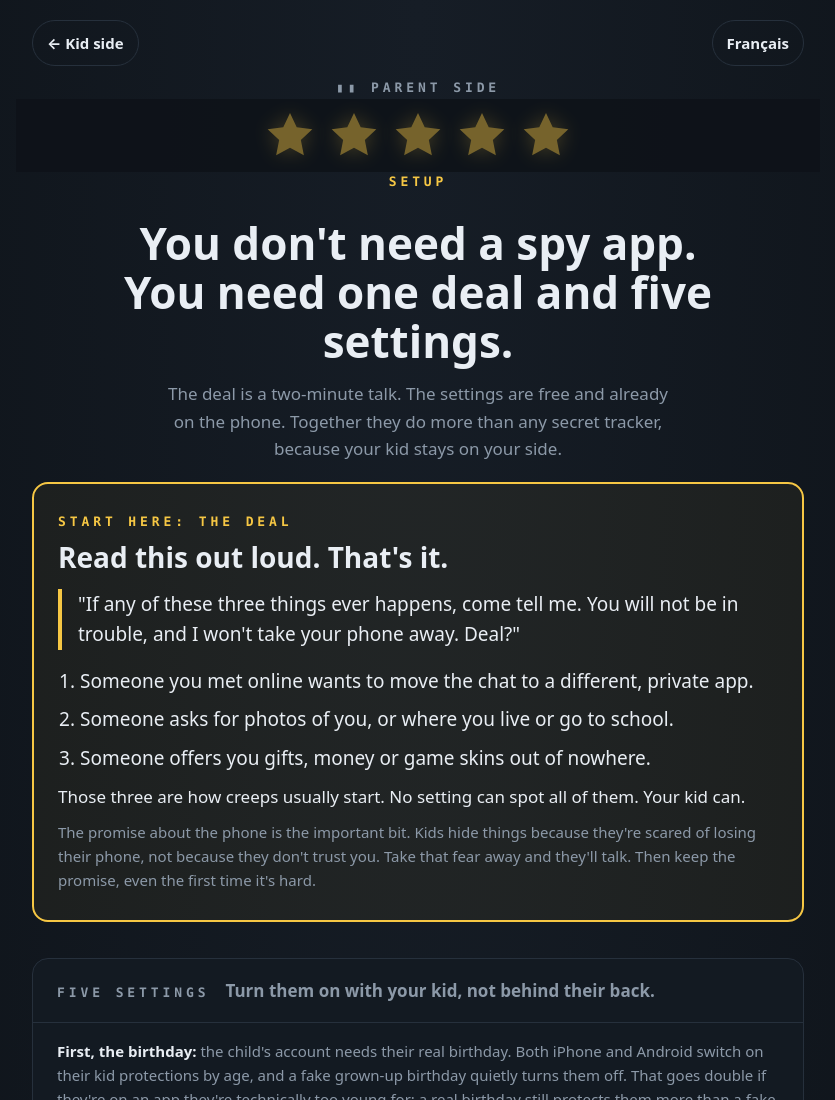
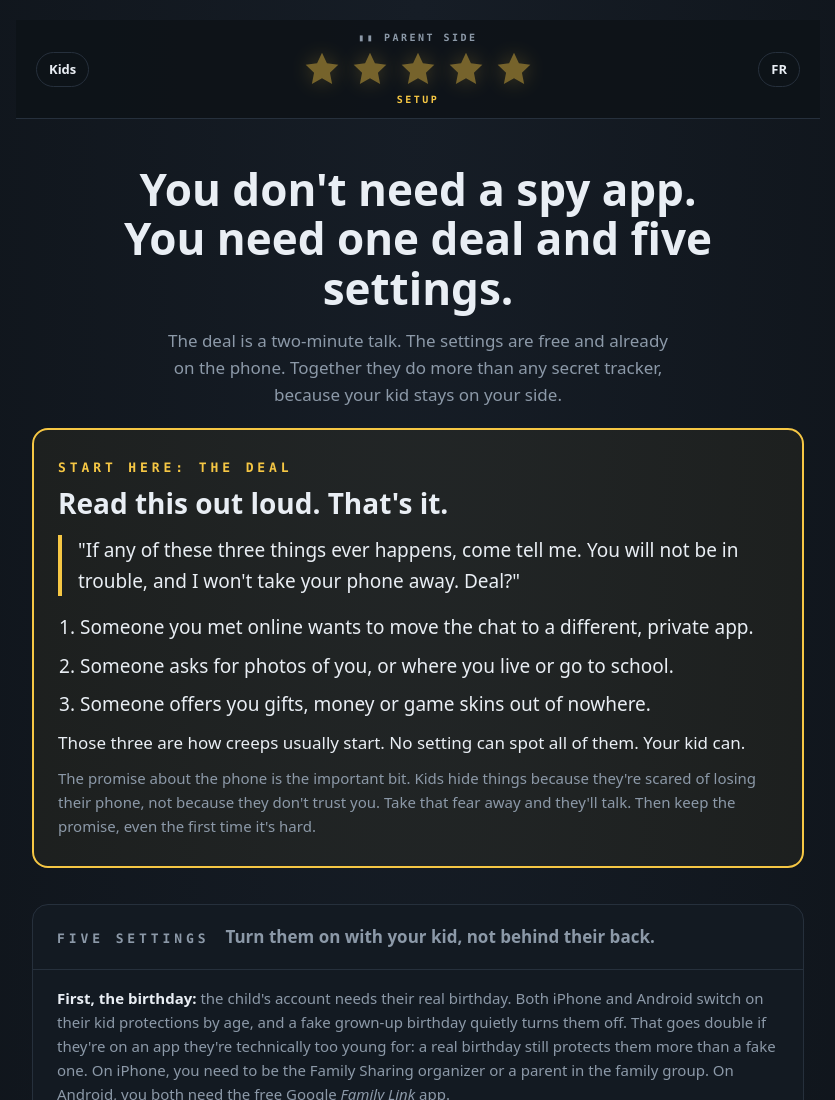
Before and after one commit to wantedlevelca/wantedlevelca.github.io, a plain HTML site: page parents.html in a window 1280 px wide. Shown: the top 1100 px of the page, without its empty margins (222-1057 px from the left). Drawn offline with Linux system fonts and the light colour scheme.

Commit message:
Add files via upload

```diff
--- a/parents.html
+++ b/parents.html
@@ -19,21 +19,19 @@
   <input class="cb" type="checkbox" id="m4">
   <input class="cb" type="checkbox" id="m5">
 
-  <nav class="topbar">
-    <span class="back"><span class="t-en"><a href="index.html">← Kid side</a></span><span class="t-fr" lang="fr"><a href="index.html#fr">← Côté jeunes</a></span></span>
-    <span class="lang"><span class="t-en"><a href="#fr" lang="fr">Français</a></span><span class="t-fr"><a href="#en" lang="en">English</a></span></span>
-  </nav>
-
-  <section class="hud hud-top">
-    <div class="mono paused">▮▮ <span class="t-en">Parent side</span><span class="t-fr" lang="fr">Côté parents</span></div>
-  </section>
-
-  <div class="starbar"><div class="stars" aria-hidden="true">
+  <div class="starbar">
+    <span class="bar-l"><span class="t-en"><a href="index.html">Kids</a></span><span class="t-fr" lang="fr"><a href="index.html#fr">Jeunes</a></span></span>
+    <div class="bar-c">
+      <div class="mono paused">▮▮ <span class="t-en">Parent side</span><span class="t-fr" lang="fr">Côté parents</span></div>
+      <div class="stars" aria-hidden="true">
       <svg class="s1" viewBox="0 0 24 24"><use href="#star"/></svg><svg class="s2" viewBox="0 0 24 24"><use href="#star"/></svg><svg class="s3" viewBox="0 0 24 24"><use href="#star"/></svg><svg class="s4" viewBox="0 0 24 24"><use href="#star"/></svg><svg class="s5" viewBox="0 0 24 24"><use href="#star"/></svg>
-    </div></div>
+    </div>
+      <div class="mono wl"><span class="t-en">Setup</span><span class="t-fr" lang="fr">Configuration</span></div>
+    </div>
+    <span class="bar-r"><span class="t-en"><a href="#fr" lang="fr" title="Français">FR</a></span><span class="t-fr"><a href="#en" lang="en" title="English">EN</a></span></span>
+  </div>
 
   <section class="hud">
-    <div class="mono wl"><span class="t-en">Setup</span><span class="t-fr" lang="fr">Configuration</span></div>
     <div class="b-en">
       <h1>You don't need a spy app. You need one deal and five settings.</h1>
       <p class="lede">The deal is a two-minute talk. The settings are free and already on the phone. Together they do more than any secret tracker, because your kid stays on your side.</p>
--- a/style.css
+++ b/style.css
@@ -30,12 +30,18 @@ a{color:var(--gold)}
 @keyframes flash{50%{opacity:.45}}
 #m1:checked~.starbar .s1,#m2:checked~.starbar .s2,#m3:checked~.starbar .s3,#m4:checked~.starbar .s4,#m5:checked~.starbar .s5{fill:var(--dim);filter:none;animation:none;transform:scale(.9)}
 .wl{color:var(--gold);font-weight:700}
-/* Sticky stars: the star bar stays pinned to the top while you scroll the missions.
+/* Sticky bar: one slim HUD row pinned to the top while you scroll.
+   Left: link to the other side. Middle: GAME PAUSED / stars / WANTED LEVEL. Right: FR / EN.
    position:sticky is plain CSS; on very old browsers the bar just scrolls away like normal. */
-.hud-top{padding-top:12px}
-.starbar{position:-webkit-sticky;position:sticky;top:0;z-index:5;margin:0 -16px;padding:10px 16px;background:#0e1319;background:rgba(14,19,25,.94);border-bottom:1px solid transparent}
-.starbar .stars{margin:0}
-.hud-top+.starbar+.hud{padding-top:0}
+.starbar{position:-webkit-sticky;position:sticky;top:0;z-index:5;display:flex;justify-content:space-between;align-items:center;display:grid;grid-template-columns:1fr auto 1fr;margin:0 -16px;padding:8px 12px;background:#0e1319;background:rgba(14,19,25,.95);border-bottom:1px solid var(--line)}
+.bar-l{justify-self:start}.bar-r{justify-self:end}
+.bar-l a,.bar-r a{display:inline-block;padding:10px 12px;border:1px solid var(--line);border-radius:999px;text-decoration:none;font-weight:700;font-size:13px;color:var(--ink);line-height:1}
+.bar-l a:hover,.bar-r a:hover{border-color:var(--gold)}
+.bar-c{text-align:center}
+.starbar .paused,.starbar .wl{font-size:10px;letter-spacing:.25em}
+.starbar .stars{margin:4px 0}
+.starbar .stars svg{width:28px;height:28px;margin:0 3px}
+.hud{padding-top:20px}
 h1{font-size:36px;line-height:1.12;margin:26px auto 14px;max-width:24ch}
 .lede{color:var(--mute);max-width:52ch;margin:0 auto 20px}
 .side-link{margin:0 0 36px;font-size:15px}
@@ -114,6 +120,6 @@ details .mute{margin-bottom:18px}
 footer{text-align:center;color:var(--mute);font-size:14px;margin-top:40px}
 footer p{margin:6px 0}
 
-@media(min-width:601px){h1{font-size:44px}.stars svg{width:52px;height:52px}.final .slap{font-size:36px}}
+@media(min-width:601px){h1{font-size:44px}.starbar .stars svg{width:38px;height:38px;margin:0 5px}.starbar{padding:10px 20px}.final .slap{font-size:36px}}
 @media(max-width:600px){.body{padding-left:0}.m,.card>header,.why,.tally,.box2{padding-left:16px;padding-right:16px}}
 @media(prefers-reduced-motion:reduce){.stars svg{animation:none}*{transition:none!important}}
```
Also changed, not shown: index.html (+10 -11 lines).
